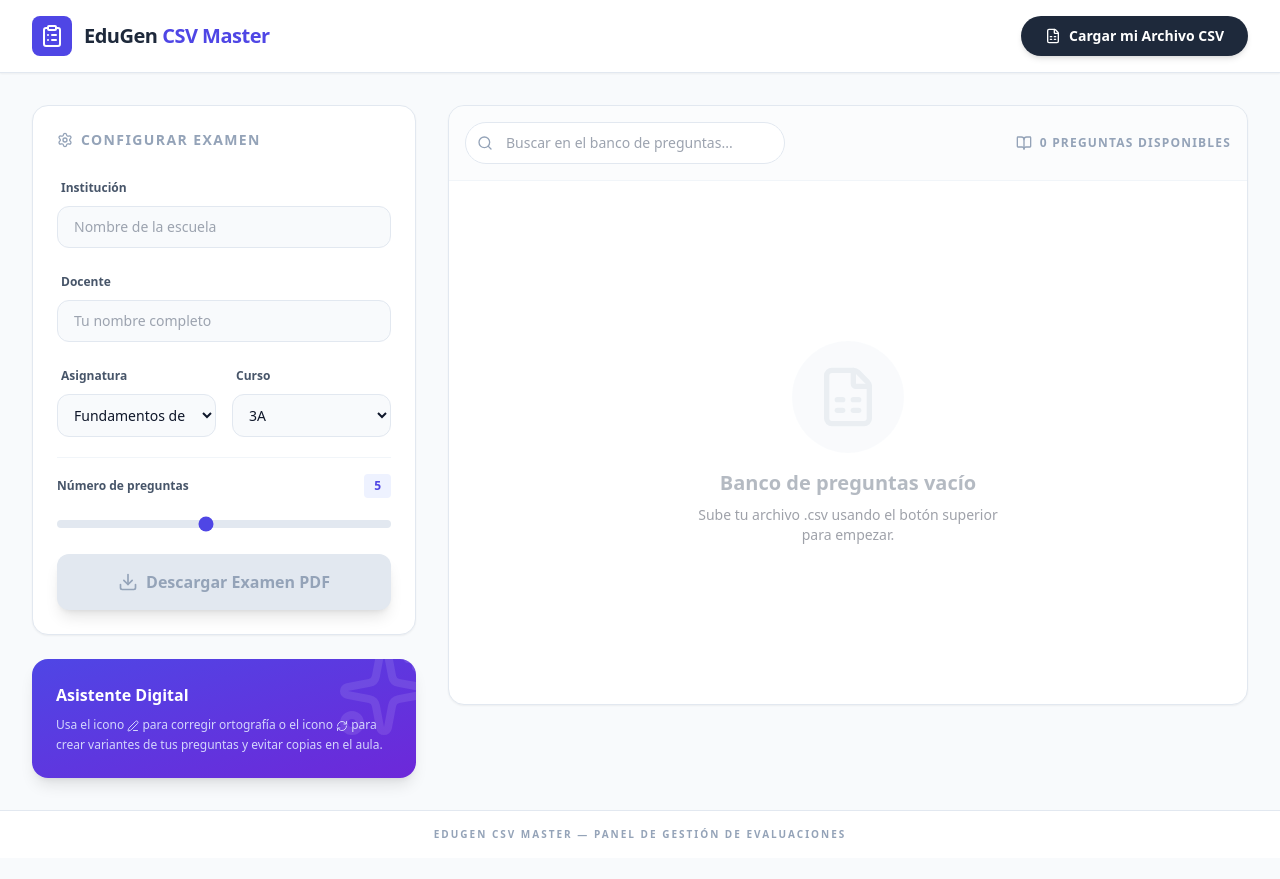
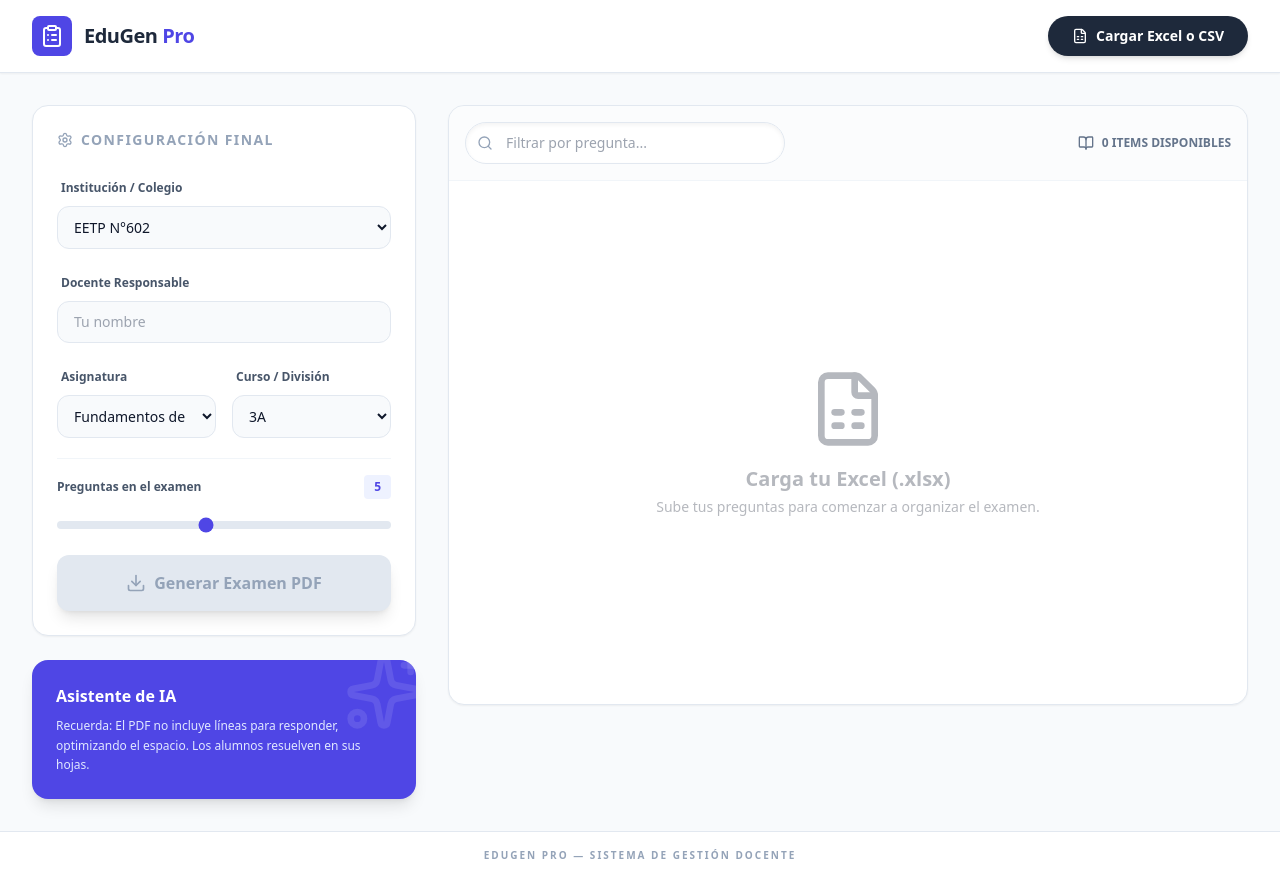
Before and after one commit to verovilab/evaluaciones, a React (Vite) app: page / in a window 1280 px wide. Before the commit the page ends 858 px from the top, so only its background shows below. Built offline with nearby package versions, Linux system fonts and the light colour scheme.

Commit message:
Update App.tsx

```diff
--- a/App.tsx
+++ b/App.tsx
@@ -15,7 +15,8 @@ import {
   RefreshCw,
   Search
 } from 'lucide-react';
-import { ASIGNATURAS, CURSOS } from './constants.ts';
+import * as XLSX from 'xlsx';
+import { ASIGNATURAS, CURSOS, COLEGIOS } from './constants.ts';
 import { Question, ExamConfig, GeneratedExam } from './types.ts';
 import { generateExamPdf } from './services/pdfService.ts';
 import { reviewAndFix, createAlternativeVersion } from './services/geminiService.ts';
@@ -34,12 +35,36 @@ const App: React.FC = () => {
     tema: '',
     cantidadPreguntas: 5,
     nombreProfesor: '',
-    nombreInstitucion: ''
+    nombreInstitucion: COLEGIOS[0]
   });
 
-  const cleanValue = (val: string) => {
-    // Elimina comillas triples, dobles al inicio/final y espacios
-    return val.trim().replace(/^["']+|["']+$/g, '').replace(/""/g, '"').trim();
+  const cleanValue = (val: any) => {
+    if (val === undefined || val === null) return '';
+    const str = String(val).trim();
+    return str.replace(/^["']+|["']+$/g, '').replace(/""/g, '"').trim();
+  };
+
+  const processData = (rawData: any[]) => {
+    if (rawData.length === 0) throw new Error('El archivo está vacío.');
+
+    const preguntaKey = Object.keys(rawData[0]).find(k => k.toLowerCase().trim() === 'pregunta');
+    const respuestaKey = Object.keys(rawData[0]).find(k => k.toLowerCase().trim() === 'respuesta');
+    const temaKey = Object.keys(rawData[0]).find(k => k.toLowerCase().trim() === 'tema');
+
+    if (!preguntaKey || !respuestaKey) {
+      throw new Error('No se encontraron las columnas "pregunta" y "respuesta".');
+    }
+
+    const parsed: Question[] = rawData.map((row, idx) => ({
+      id: `q-${Date.now()}-${idx}`,
+      pregunta: cleanValue(row[preguntaKey]),
+      respuesta: cleanValue(row[respuestaKey]),
+      tema: temaKey ? cleanValue(row[temaKey]) : ''
+    })).filter(q => q.pregunta !== '');
+
+    setCsvData(parsed);
+    setSuccess(`¡Listo! Se cargaron ${parsed.length} preguntas.`);
+    setTimeout(() => setSuccess(null), 4000);
   };
 
   const handleFileUpload = (event: React.ChangeEvent<HTMLInputElement>) => {
@@ -49,57 +74,55 @@ const App: React.FC = () => {
     setLoading(true);
     setError(null);
 
+    const isExcel = file.name.endsWith('.xlsx') || file.name.endsWith('.xls');
     const reader = new FileReader();
+
     reader.onload = (e) => {
       try {
+        if (isExcel) {
+          const data = new Uint8Array(e.target?.result as ArrayBuffer);
+          const workbook = XLSX.read(data, { type: 'array' });
+          const firstSheetName = workbook.SheetNames[0];
+          const worksheet = workbook.Sheets[firstSheetName];
+          const json = XLSX.utils.sheet_to_json(worksheet);
+          processData(json);
+        } else {
           let text = e.target?.result as string;
-
-        // Eliminar el BOM (carácter invisible al inicio de algunos archivos UTF-8)
           text = text.replace(/^\uFEFF/, '');
-
           const rows = text.split(/\r?\n/).filter(row => row.trim() !== '');
-        if (rows.length < 2) throw new Error('El archivo parece estar vacío.');
-
-        // Detectar separador automáticamente (coma o punto y coma)
           const firstRow = rows[0];
           const separator = firstRow.includes(';') ? ';' : ',';
-
           const headers = firstRow.split(separator).map(h => h.trim().toLowerCase());
-
-        // Log para depuración si fuera necesario
-        console.log("Headers detectados:", headers);
-        console.log("Separador usado:", separator);
 
           const preguntaIdx = headers.indexOf('pregunta');
           const respuestaIdx = headers.indexOf('respuesta');
           const temaIdx = headers.indexOf('tema');
 
           if (preguntaIdx === -1 || respuestaIdx === -1) {
-          throw new Error(`No se encontraron las columnas necesarias. El sistema detectó: ${headers.join(', ')}. Asegúrate de que las cabeceras sean "pregunta" y "respuesta".`);
+            throw new Error('El CSV debe tener cabeceras llamadas "pregunta" y "respuesta".');
           }
 
-        const parsed: Question[] = rows.slice(1).map((row, idx) => {
+          const csvJson = rows.slice(1).map(row => {
             const values = row.split(separator);
-          return {
-            id: `q-${Date.now()}-${idx}`,
-            pregunta: cleanValue(values[preguntaIdx] || ''),
-            respuesta: cleanValue(values[respuestaIdx] || ''),
-            tema: temaIdx !== -1 ? cleanValue(values[temaIdx] || '') : ''
-          };
-        }).filter(q => q.pregunta !== '');
-
-        setCsvData(parsed);
-        setSuccess(`¡Éxito! Se cargaron ${parsed.length} preguntas correctamente.`);
-        setTimeout(() => setSuccess(null), 4000);
+            const obj: any = {};
+            headers.forEach((h, i) => obj[h] = values[i]);
+            return obj;
+          });
+          processData(csvJson);
+        }
       } catch (err: any) {
-        setError(err.message || 'Error al procesar el archivo CSV.');
-        console.error(err);
+        setError(err.message || 'Error al procesar el archivo.');
       } finally {
         setLoading(false);
         if (event.target) event.target.value = '';
       }
     };
+
+    if (isExcel) {
+      reader.readAsArrayBuffer(file);
+    } else {
       reader.readAsText(file);
+    }
   };
 
   const filteredQuestions = useMemo(() => {
@@ -131,7 +154,7 @@ const App: React.FC = () => {
       setCsvData(newData);
       setSuccess(action === 'fix' ? "Ortografía corregida" : "Versión B generada");
     } catch (e) {
-      setError("Error al conectar con el asistente de IA.");
+      setError("Error al conectar con la IA.");
     } finally {
       setProcessingId(null);
       setTimeout(() => setSuccess(null), 2000);
@@ -139,21 +162,17 @@ const App: React.FC = () => {
   };
 
   const handleGeneratePdf = () => {
-    if (csvData.length === 0) return setError("Primero debes cargar tu archivo CSV.");
-
+    if (csvData.length === 0) return setError("Primero sube tu archivo.");
     const pool = filteredQuestions.length > 0 ? filteredQuestions : csvData;
     const count = Math.min(config.cantidadPreguntas, pool.length);
-
-    const selected = [...pool]
-      .sort(() => 0.5 - Math.random())
-      .slice(0, count);
+    const selected = [...pool].sort(() => 0.5 - Math.random()).slice(0, count);
 
     generateExamPdf({
       config,
       questions: selected,
       date: new Date().toLocaleDateString('es-ES')
     });
-    setSuccess("Generando examen PDF...");
+    setSuccess("Examen PDF generado correctamente.");
   };
 
   return (
@@ -164,14 +183,14 @@ const App: React.FC = () => {
             <div className="bg-indigo-600 p-2 rounded-lg text-white">
               <ClipboardList className="w-6 h-6" />
             </div>
-            <h1 className="text-xl font-bold text-slate-800 tracking-tight">EduGen <span className="text-indigo-600">CSV Master</span></h1>
+            <h1 className="text-xl font-bold text-slate-800 tracking-tight">EduGen <span className="text-indigo-600">Pro</span></h1>
           </div>
 
           <div className="flex gap-4">
-            <label className="flex items-center gap-2 bg-slate-800 text-white hover:bg-slate-700 px-6 py-2.5 rounded-full cursor-pointer transition-all shadow-md text-sm font-semibold active:scale-95">
-              <FileSpreadsheet className="w-4 h-4" />
-              <span>Cargar mi Archivo CSV</span>
-              <input type="file" accept=".csv" onChange={handleFileUpload} className="hidden" />
+            <label className="flex items-center gap-2 bg-slate-800 text-white hover:bg-slate-700 px-6 py-2.5 rounded-full cursor-pointer transition-all shadow-md text-sm font-semibold active:scale-95 group">
+              {loading ? <RefreshCw className="w-4 h-4 animate-spin" /> : <FileSpreadsheet className="w-4 h-4 group-hover:scale-110 transition-transform" />}
+              <span>{loading ? 'Procesando...' : 'Cargar Excel o CSV'}</span>
+              <input type="file" accept=".csv, .xlsx, .xls" onChange={handleFileUpload} className="hidden" disabled={loading} />
             </label>
           </div>
         </div>
@@ -182,29 +201,29 @@ const App: React.FC = () => {
         <aside className="lg:col-span-4 space-y-6">
           <div className="bg-white p-6 rounded-2xl shadow-sm border border-slate-200">
             <h2 className="text-sm font-bold text-slate-400 uppercase tracking-widest mb-6 flex items-center gap-2">
-              <Settings className="w-4 h-4" /> Configurar Examen
+              <Settings className="w-4 h-4" /> Configuración Final
             </h2>
 
             <div className="space-y-5">
               <div className="space-y-2">
-                <label className="text-xs font-bold text-slate-600 ml-1">Institución</label>
-                <input
-                  type="text"
+                <label className="text-xs font-bold text-slate-600 ml-1">Institución / Colegio</label>
+                <select
                   value={config.nombreInstitucion}
                   onChange={(e) => setConfig({...config, nombreInstitucion: e.target.value})}
-                  className="w-full px-4 py-2.5 rounded-xl bg-slate-50 border border-slate-200 focus:ring-2 focus:ring-indigo-500 outline-none text-sm transition-all"
-                  placeholder="Nombre de la escuela"
-                />
+                  className="w-full px-3 py-2.5 rounded-xl bg-slate-50 border border-slate-200 focus:ring-2 focus:ring-indigo-500 outline-none text-sm"
+                >
+                  {COLEGIOS.map(col => <option key={col} value={col}>{col}</option>)}
+                </select>
               </div>
 
               <div className="space-y-2">
-                <label className="text-xs font-bold text-slate-600 ml-1">Docente</label>
+                <label className="text-xs font-bold text-slate-600 ml-1">Docente Responsable</label>
                 <input
                   type="text"
                   value={config.nombreProfesor}
                   onChange={(e) => setConfig({...config, nombreProfesor: e.target.value})}
                   className="w-full px-4 py-2.5 rounded-xl bg-slate-50 border border-slate-200 focus:ring-2 focus:ring-indigo-500 outline-none text-sm transition-all"
-                  placeholder="Tu nombre completo"
+                  placeholder="Tu nombre"
                 />
               </div>
 
@@ -220,7 +239,7 @@ const App: React.FC = () => {
                   </select>
                 </div>
                 <div className="space-y-2">
-                  <label className="text-xs font-bold text-slate-600 ml-1">Curso</label>
+                  <label className="text-xs font-bold text-slate-600 ml-1">Curso / División</label>
                   <select
                     value={config.curso}
                     onChange={(e) => setConfig({...config, curso: e.target.value})}
@@ -233,7 +252,7 @@ const App: React.FC = () => {
 
               <div className="pt-4 border-t border-slate-100">
                 <div className="flex justify-between items-center mb-3">
-                  <label className="text-xs font-bold text-slate-600">Número de preguntas</label>
+                  <label className="text-xs font-bold text-slate-600">Preguntas en el examen</label>
                   <span className="text-indigo-600 font-bold bg-indigo-50 px-2.5 py-1 rounded text-xs">{config.cantidadPreguntas}</span>
                 </div>
                 <input
@@ -256,16 +275,16 @@ const App: React.FC = () => {
                 }`}
               >
                 <Download className="w-5 h-5" />
-                Descargar Examen PDF
+                Generar Examen PDF
               </button>
             </div>
           </div>
 
-          <div className="bg-gradient-to-br from-indigo-600 to-violet-700 text-white p-6 rounded-2xl shadow-lg relative overflow-hidden">
-            <Sparkles className="absolute -right-4 -top-4 w-24 h-24 text-white/10" />
-            <h3 className="font-bold mb-2 flex items-center gap-2">Asistente Digital</h3>
-            <p className="text-xs text-indigo-100 leading-relaxed opacity-90">
-              Usa el icono <Edit3 className="inline w-3 h-3"/> para corregir ortografía o el icono <RefreshCw className="inline w-3 h-3"/> para crear variantes de tus preguntas y evitar copias en el aula.
+          <div className="bg-indigo-600 text-white p-6 rounded-2xl shadow-lg relative overflow-hidden">
+            <Sparkles className="absolute -right-2 -top-2 w-20 h-20 text-white/10" />
+            <h3 className="font-bold mb-2 flex items-center gap-2">Asistente de IA</h3>
+            <p className="text-xs text-indigo-100 leading-relaxed">
+              Recuerda: El PDF no incluye líneas para responder, optimizando el espacio. Los alumnos resuelven en sus hojas.
             </p>
           </div>
         </aside>
@@ -275,14 +294,14 @@ const App: React.FC = () => {
             <div className="p-4 rounded-xl border bg-red-50 border-red-200 text-red-700 flex items-center gap-3 animate-in fade-in slide-in-from-top-2">
               <AlertCircle className="w-5 h-5 flex-shrink-0" />
               <span className="text-sm font-semibold">{error}</span>
-              <button onClick={() => setError(null)} className="ml-auto text-red-400 hover:text-red-600">×</button>
+              <button onClick={() => setError(null)} className="ml-auto text-red-400">×</button>
             </div>
           )}
           {success && (
             <div className="p-4 rounded-xl border bg-emerald-50 border-emerald-200 text-emerald-700 flex items-center gap-3 animate-in fade-in slide-in-from-top-2">
               <CheckCircle2 className="w-5 h-5 flex-shrink-0" />
               <span className="text-sm font-semibold">{success}</span>
-              <button onClick={() => setSuccess(null)} className="ml-auto text-emerald-400 hover:text-emerald-600">×</button>
+              <button onClick={() => setSuccess(null)} className="ml-auto text-emerald-400">×</button>
             </div>
           )}
 
@@ -292,38 +311,36 @@ const App: React.FC = () => {
                 <Search className="absolute left-3 top-1/2 -translate-y-1/2 w-4 h-4 text-slate-400" />
                 <input
                   type="text"
-                  placeholder="Buscar en el banco de preguntas..."
+                  placeholder="Filtrar por pregunta..."
                   value={searchTerm}
                   onChange={(e) => setSearchTerm(e.target.value)}
-                  className="w-full pl-10 pr-4 py-2.5 bg-white border border-slate-200 rounded-full text-sm outline-none focus:ring-2 focus:ring-indigo-500 transition-all"
+                  className="w-full pl-10 pr-4 py-2.5 bg-white border border-slate-200 rounded-full text-sm outline-none focus:ring-2 focus:ring-indigo-500 transition-all shadow-inner"
                 />
               </div>
-              <div className="flex items-center gap-2 text-xs font-bold text-slate-400 uppercase tracking-widest">
+              <div className="flex items-center gap-2 text-xs font-bold text-slate-500 uppercase">
                 <BookOpen className="w-4 h-4" />
-                <span>{filteredQuestions.length} Preguntas Disponibles</span>
+                <span>{filteredQuestions.length} Items disponibles</span>
               </div>
             </div>
 
             <div className="flex-grow overflow-y-auto divide-y divide-slate-100">
               {csvData.length === 0 ? (
-                <div className="h-full flex flex-col items-center justify-center text-center p-12 opacity-40">
-                  <div className="p-6 bg-slate-100 rounded-full mb-4">
-                    <FileSpreadsheet className="w-16 h-16 text-slate-300" />
-                  </div>
-                  <p className="text-xl font-bold text-slate-600">Banco de preguntas vacío</p>
-                  <p className="text-sm max-w-xs mt-2">Sube tu archivo .csv usando el botón superior para empezar.</p>
+                <div className="h-full flex flex-col items-center justify-center text-center p-12 opacity-30">
+                  <FileSpreadsheet className="w-20 h-20 mb-4" />
+                  <p className="text-xl font-bold">Carga tu Excel (.xlsx)</p>
+                  <p className="text-sm mt-1">Sube tus preguntas para comenzar a organizar el examen.</p>
                 </div>
               ) : (
                 filteredQuestions.map((q, idx) => (
-                  <div key={q.id} className="p-6 hover:bg-slate-50/80 transition-all group flex gap-6 border-l-4 border-transparent hover:border-indigo-500">
+                  <div key={q.id} className="p-6 hover:bg-slate-50/80 transition-all group flex gap-6">
                     <div className="flex-grow">
                       <div className="flex items-center gap-2 mb-2">
                         <span className="text-[10px] font-black text-slate-300 uppercase tracking-tighter">ÍTEM #{idx + 1}</span>
-                        {q.tema && <span className="bg-indigo-50 text-indigo-600 text-[10px] font-bold px-2.5 py-0.5 rounded border border-indigo-100 uppercase">{q.tema}</span>}
+                        {q.tema && <span className="bg-indigo-50 text-indigo-600 text-[10px] font-bold px-2 py-0.5 rounded border border-indigo-100 uppercase">{q.tema}</span>}
                       </div>
                       <p className="text-slate-800 font-medium text-base mb-3 leading-relaxed">{q.pregunta}</p>
                       <div className="bg-slate-100/60 p-4 rounded-xl border border-slate-200/50">
-                        <span className="text-[9px] font-bold text-slate-400 uppercase block mb-1 tracking-widest">Respuesta Correcta:</span>
+                        <span className="text-[9px] font-bold text-slate-400 uppercase block mb-1">Clave de Respuesta:</span>
                         <p className="text-slate-600 text-sm italic">{q.respuesta}</p>
                       </div>
                     </div>
@@ -332,22 +349,20 @@ const App: React.FC = () => {
                       <button
                         onClick={() => handleAction(q.id, 'fix')}
                         disabled={!!processingId}
-                        title="Corregir ortografía"
-                        className="p-2.5 bg-white border border-slate-200 rounded-xl text-emerald-600 hover:bg-emerald-50 hover:border-emerald-200 transition-all shadow-sm flex items-center justify-center active:scale-90"
+                        className="p-2.5 bg-white border border-slate-200 rounded-xl text-emerald-600 hover:bg-emerald-50 shadow-sm"
                       >
                         {processingId === q.id ? <RefreshCw className="w-4 h-4 animate-spin" /> : <Edit3 className="w-4 h-4" />}
                       </button>
                       <button
                         onClick={() => handleAction(q.id, 'paraphrase')}
                         disabled={!!processingId}
-                        title="Generar Versión B (IA)"
-                        className="p-2.5 bg-white border border-slate-200 rounded-xl text-indigo-600 hover:bg-indigo-50 hover:border-indigo-200 transition-all shadow-sm flex items-center justify-center active:scale-90"
+                        className="p-2.5 bg-white border border-slate-200 rounded-xl text-indigo-600 hover:bg-indigo-50 shadow-sm"
                       >
                         <RefreshCw className={`w-4 h-4 ${processingId === q.id ? 'animate-spin' : ''}`} />
                       </button>
                       <button
                         onClick={() => removeQuestion(q.id)}
-                        className="p-2.5 bg-white border border-slate-200 rounded-xl text-red-400 hover:bg-red-50 hover:border-red-200 transition-all shadow-sm flex items-center justify-center active:scale-90"
+                        className="p-2.5 bg-white border border-slate-200 rounded-xl text-red-400 hover:bg-red-50 shadow-sm"
                       >
                         <Trash2 className="w-4 h-4" />
                       </button>
@@ -362,7 +377,7 @@ const App: React.FC = () => {
 
       <footer className="bg-white border-t border-slate-200 p-4 text-center">
         <p className="text-slate-400 text-[10px] font-bold uppercase tracking-[0.2em]">
-          EduGen CSV Master — Panel de Gestión de Evaluaciones
+          EduGen Pro — Sistema de Gestión Docente
         </p>
       </footer>
     </div>
```
Lines whose indentation alone changed are shown as unchanged.
